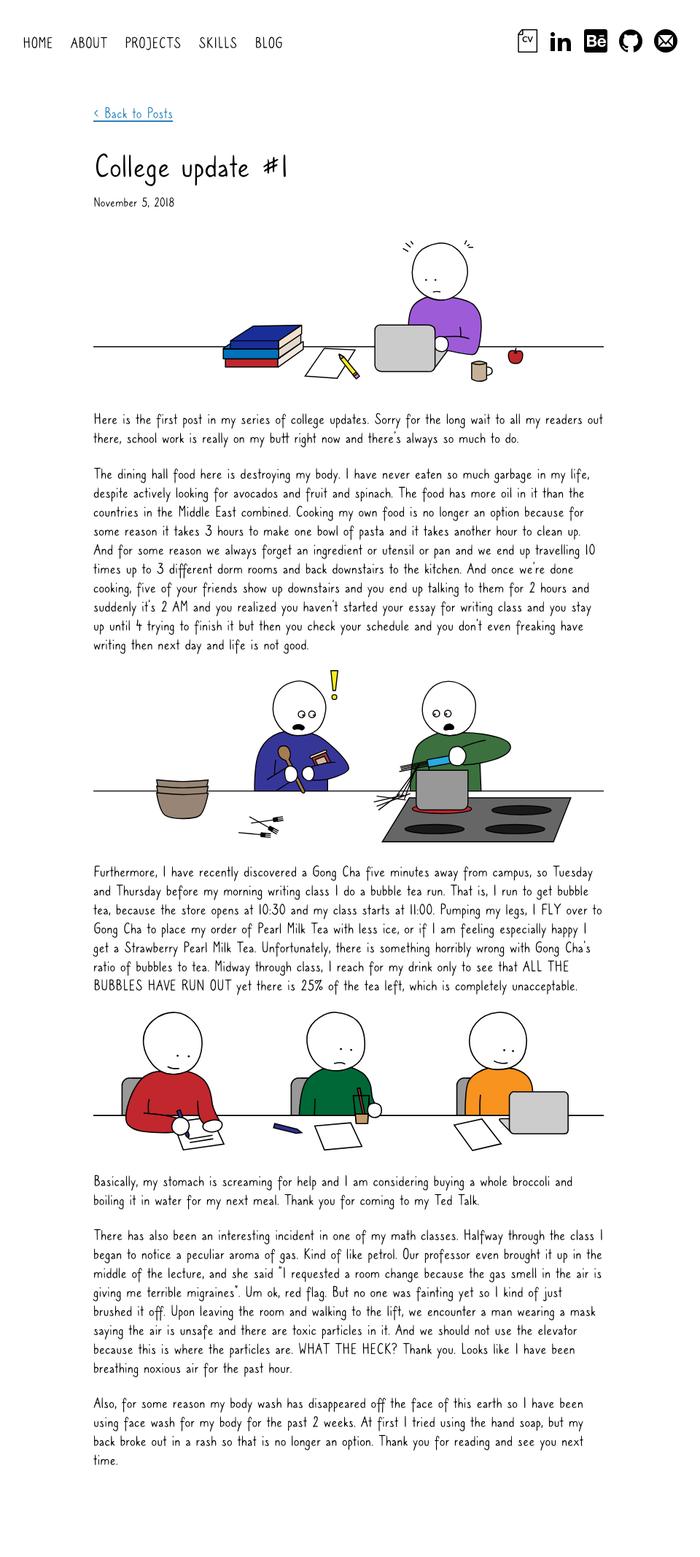
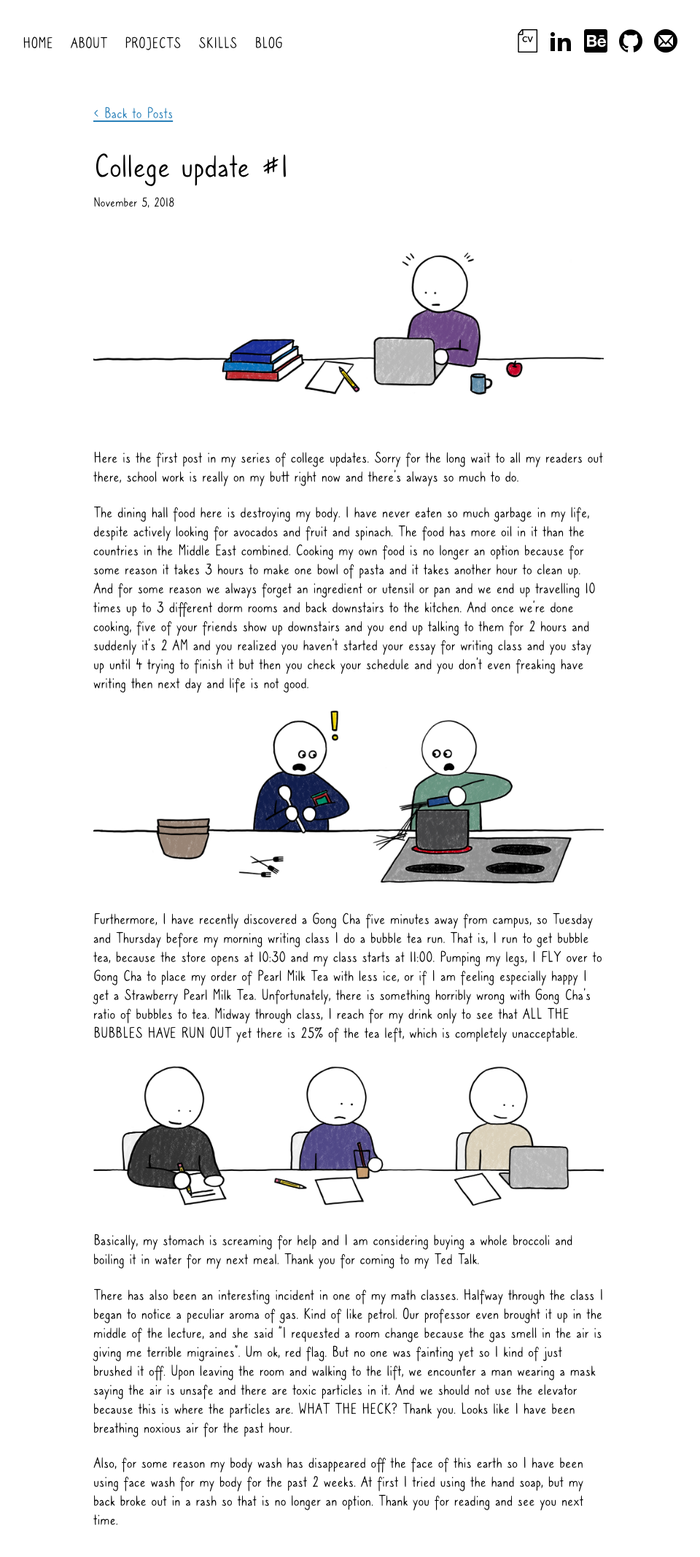
Before and after one commit to kristelfung/bullet-journal, a Jekyll site: the page built from _posts/2018-11-05-college-update-1.md, in a window 1280 px wide. Shown: the whole page at 73% size, without its empty margins (162-1122 px from the left). Built offline with Jekyll 4.4.1, drawn with Linux system fonts in a browser that asks for light colours; some web fonts are replaced; a script that is not in the unit is left out; before the commit the page ends 2052 px from its top, so only the background shows below that.

Commit message:
Update Blog “2018-11-05-college-update-1”

```diff
--- a/_posts/2018-11-05-college-update-1.md
+++ b/_posts/2018-11-05-college-update-1.md
@@ -4,17 +4,17 @@ title: "College update #1"
 date: 2018-11-05T05:18:07.924Z
 category: Personal
 thumbnail: /images/uploads/books.png
-coverphoto: /images/uploads/studying.svg
+coverphoto: /images/uploads/firstcollegeupdate.png
 ---
 Here is the first post in my series of college updates. Sorry for the long wait to all my readers out there, school work is really on my butt right now and there's always so much to do.
 
 The dining hall food here is destroying my body. I have never eaten so much garbage in my life, despite actively looking for avocados and fruit and spinach. The food has more oil in it than the countries in the Middle East combined. Cooking my own food is no longer an option because for some reason it takes 3 hours to make one bowl of pasta and it takes another hour to clean up. And for some reason we always forget an ingredient or utensil or pan and we end up travelling 10 times up to 3 different dorm rooms and back downstairs to the kitchen. And once we’re done cooking, five of your friends show up downstairs and you end up talking to them for 2 hours and suddenly it’s 2 AM and you realized you haven’t started your essay for writing class and you stay up until 4 trying to finish it but then you check your schedule and you don’t even freaking have writing then next day and life is not good.
 
-![cooking](/images/uploads/cooking.svg)
+![cook](/images/uploads/cook.png)
 
 Furthermore, I have recently discovered a Gong Cha five minutes away from campus, so Tuesday and Thursday before my morning writing class I do a bubble tea run. That is, I run to get bubble tea, because the store opens at 10:30 and my class starts at 11:00. Pumping my legs, I FLY over to Gong Cha to place my order of Pearl Milk Tea with less ice, or if I am feeling especially happy I get a Strawberry Pearl Milk Tea. Unfortunately, there is something horribly wrong with Gong Cha’s ratio of bubbles to tea. Midway through class, I reach for my drink only to see that ALL THE BUBBLES HAVE RUN OUT yet there is 25% of the tea left, which is completely unacceptable.
 
-![bubble tea](/images/uploads/gongcha.svg)
+![bubble tea](/images/uploads/class.png)
 
 Basically, my stomach is screaming for help and I am considering buying a whole broccoli and boiling it in water for my next meal. Thank you for coming to my Ted Talk.
 
```
Also changed, not shown: images/uploads/class.png (added), images/uploads/cook.png (added), images/uploads/firstcollegeupdate.png (added).
